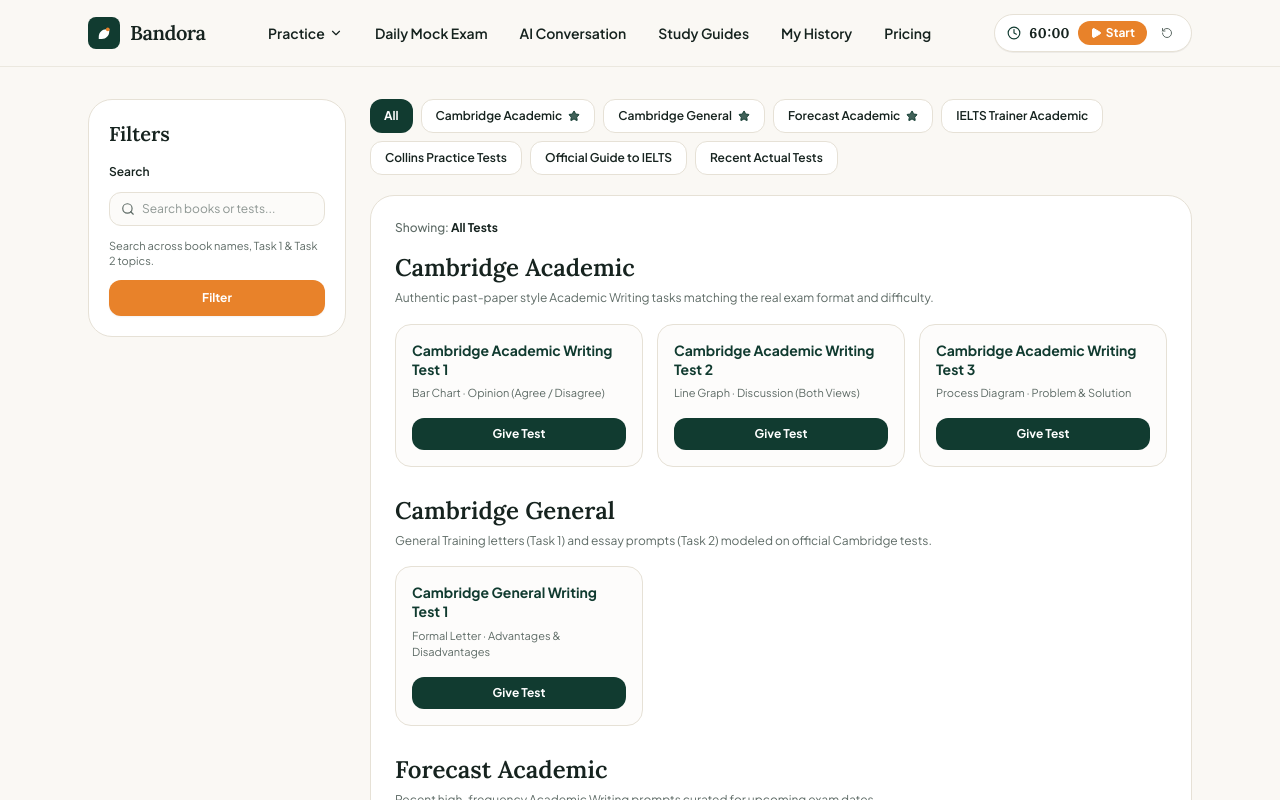
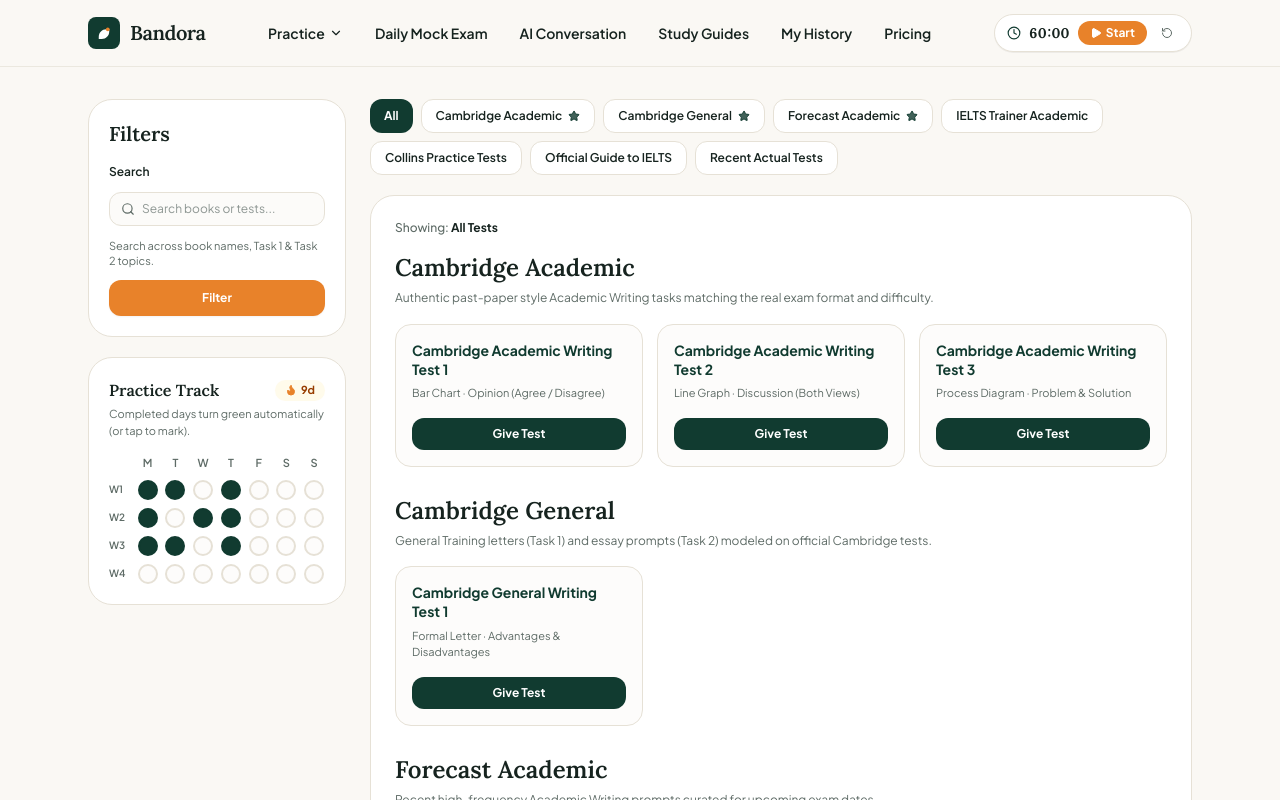
Before and after one commit to iamfaizan-ok/ielets-website44, a Next.js app in the folder frontend/: page /writing in a window 1280 px wide. Shown: the top 800 px of the page. Built offline with nearby package versions, Linux system fonts and the light colour scheme.

Commit message:
feat(writing): add weekly practice habit tracker under Filters

```diff
--- a/frontend/src/components/WritingExamRunner.tsx
+++ b/frontend/src/components/WritingExamRunner.tsx
@@ -4,6 +4,7 @@ import { useState } from "react";
 import Link from "next/link";
 import { ArrowLeft, CheckCircle2, RotateCcw } from "lucide-react";
 import type { WritingTestItem } from "@/data/writingTests";
+import { markTodayPracticed } from "./WritingTracker";
 
 function countWords(text: string): number {
   const trimmed = text.trim();
@@ -161,7 +162,10 @@ export function WritingExamRunner({ test }: { test: WritingTestItem }) {
 
             <button
               type="button"
-              onClick={() => setSubmitted(true)}
+              onClick={() => {
+                setSubmitted(true);
+                markTodayPracticed();
+              }}
               className="rounded-full bg-amber px-6 py-2.5 text-xs font-bold text-white shadow-xs transition-colors hover:bg-amber-hover sm:text-sm"
             >
               Submit Writing Test
--- a/frontend/src/components/WritingLibrary.tsx
+++ b/frontend/src/components/WritingLibrary.tsx
@@ -4,6 +4,7 @@ import { useState } from "react";
 import Link from "next/link";
 import { Search, Star } from "lucide-react";
 import { WRITING_BOOK_SERIES, WRITING_TESTS } from "@/data/writingTests";
+import { WritingTracker } from "./WritingTracker";
 
 export function WritingLibrary() {
   const [selectedBook, setSelectedBook] = useState<string>("All");
@@ -24,8 +25,9 @@ export function WritingLibrary() {
   return (
     <section className="mx-auto max-w-6xl px-4 pt-6 pb-10 sm:px-6 sm:pt-8">
       <div className="grid gap-6 lg:grid-cols-12 items-start">
-        {/* Left Filters Sidebar */}
-        <aside className="lg:col-span-3 rounded-3xl border border-border bg-surface p-5">
+        {/* Left Filters + Practice Tracker Sidebar */}
+        <aside className="lg:col-span-3 space-y-5">
+          <div className="rounded-3xl border border-border bg-surface p-5">
             <h2 className="font-serif text-xl font-semibold text-ink">Filters</h2>
             <form
               onSubmit={(e) => {
@@ -64,6 +66,9 @@ export function WritingLibrary() {
                 Filter
               </button>
             </form>
+          </div>
+
+          <WritingTracker />
         </aside>
 
         {/* Right Books Pills + Compact Tests */}
--- /dev/null
+++ b/frontend/src/components/WritingTracker.tsx
@@ -0,0 +1,114 @@
+"use client";
+
+import { useSyncExternalStore } from "react";
+import { Flame } from "lucide-react";
+
+const DAYS = ["M", "T", "W", "T", "F", "S", "S"];
+const WEEKS = ["W1", "W2", "W3", "W4"];
+const STORAGE_KEY = "bandora_writing_tracker";
+const DEFAULT_DAYS: number[] = [0, 1, 3, 7, 9, 10, 14, 15, 17];
+
+let listeners: Array<() => void> = [];
+
+function subscribe(cb: () => void) {
+  listeners.push(cb);
+  return () => {
+    listeners = listeners.filter((l) => l !== cb);
+  };
+}
+
+function getSnapshot(): string {
+  return localStorage.getItem(STORAGE_KEY) ?? JSON.stringify(DEFAULT_DAYS);
+}
+
+function getServerSnapshot(): string {
+  return JSON.stringify(DEFAULT_DAYS);
+}
+
+export function markTodayPracticed() {
+  try {
+    const raw = localStorage.getItem(STORAGE_KEY);
+    const current: number[] = raw ? JSON.parse(raw) : DEFAULT_DAYS;
+    // Map current day-of-week (Mon=0..Sun=6) into latest week row (W4: 21..27)
+    const jsDay = new Date().getDay();
+    const monBased = jsDay === 0 ? 6 : jsDay - 1;
+    const todayIdx = 21 + monBased;
+    if (!current.includes(todayIdx)) {
+      localStorage.setItem(STORAGE_KEY, JSON.stringify([...current, todayIdx]));
+      listeners.forEach((l) => l());
+    }
+  } catch {
+    // Ignore storage errors
+  }
+}
+
+export function WritingTracker() {
+  const raw = useSyncExternalStore(subscribe, getSnapshot, getServerSnapshot);
+  let activeDays: number[] = DEFAULT_DAYS;
+  try {
+    activeDays = JSON.parse(raw);
+  } catch {
+    activeDays = DEFAULT_DAYS;
+  }
+
+  function toggleDay(idx: number) {
+    const next = activeDays.includes(idx)
+      ? activeDays.filter((d) => d !== idx)
+      : [...activeDays, idx];
+    localStorage.setItem(STORAGE_KEY, JSON.stringify(next));
+    listeners.forEach((l) => l());
+  }
+
+  return (
+    <div className="rounded-3xl border border-border bg-surface p-5">
+      <div className="flex items-center justify-between gap-2">
+        <h3 className="font-serif text-base font-semibold text-ink">
+          Practice Track
+        </h3>
+        <span className="inline-flex items-center gap-1 rounded-full bg-amber-50 px-2.5 py-0.5 text-[11px] font-bold text-amber-800">
+          <Flame className="h-3 w-3 fill-amber text-amber" />
+          {activeDays.length}d
+        </span>
+      </div>
+      <p className="mt-1 text-[11px] text-muted">
+        Completed days turn green automatically (or tap to mark).
+      </p>
+
+      {/* M T W T F S S header */}
+      <div className="mt-4 grid grid-cols-8 items-center gap-1.5 text-center">
+        <span />
+        {DAYS.map((d, i) => (
+          <span key={i} className="text-[11px] font-semibold text-muted">
+            {d}
+          </span>
+        ))}
+      </div>
+
+      {/* 4 Week Rows of Circles */}
+      <div className="mt-2 space-y-2">
+        {WEEKS.map((wk, rowIdx) => (
+          <div key={wk} className="grid grid-cols-8 items-center gap-1.5">
+            <span className="text-[10px] font-semibold text-muted">{wk}</span>
+            {DAYS.map((_, colIdx) => {
+              const idx = rowIdx * 7 + colIdx;
+              const done = activeDays.includes(idx);
+              return (
+                <button
+                  key={colIdx}
+                  type="button"
+                  onClick={() => toggleDay(idx)}
+                  aria-label={`Week ${rowIdx + 1} Day ${colIdx + 1}`}
+                  className={`mx-auto h-5 w-5 rounded-full border-2 transition-colors ${
+                    done
+                      ? "border-forest bg-forest"
+                      : "border-border bg-cream/40 hover:border-forest/50"
+                  }`}
+                />
+              );
+            })}
+          </div>
+        ))}
+      </div>
+    </div>
+  );
+}
```
Lines whose indentation alone changed are shown as unchanged.
